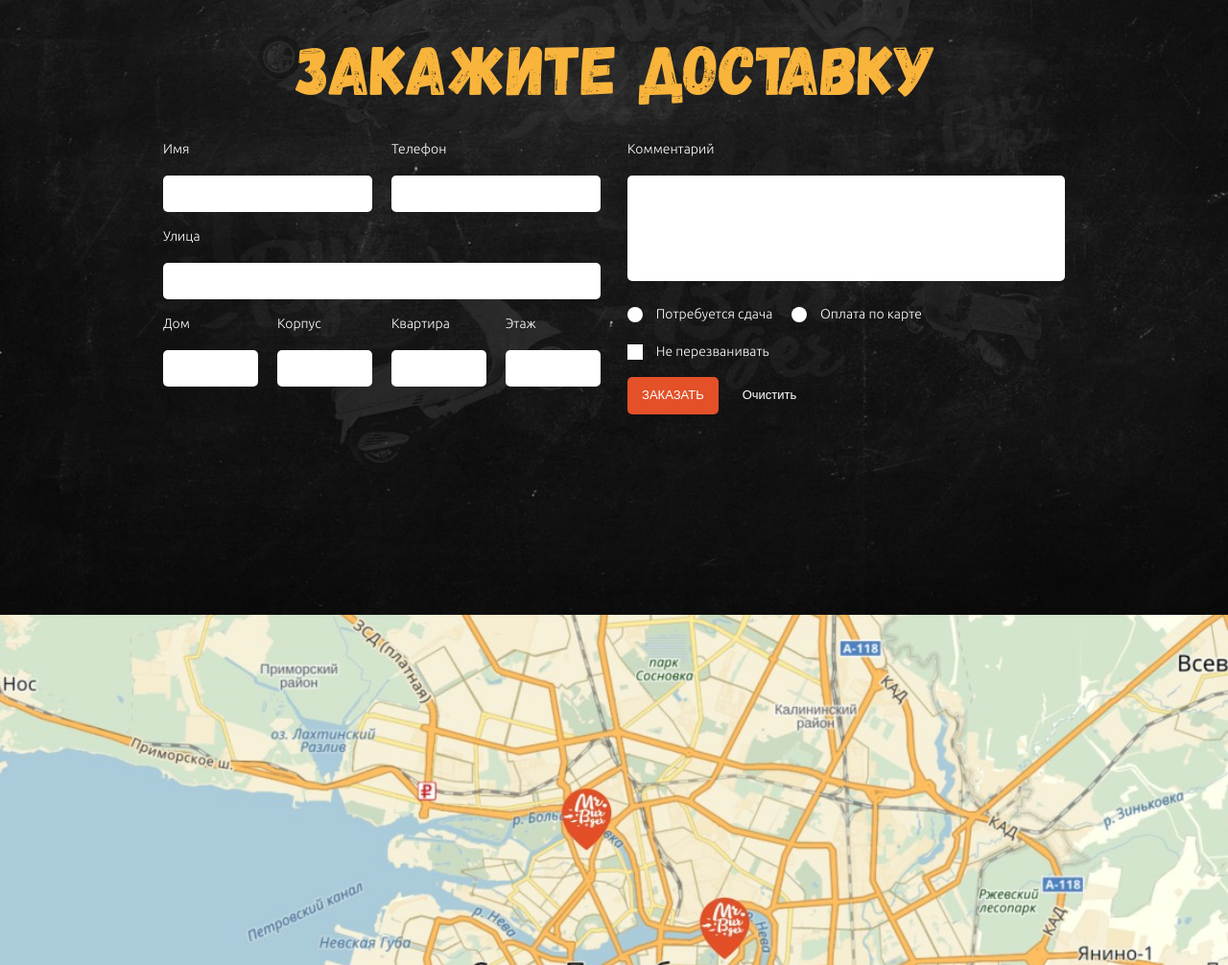
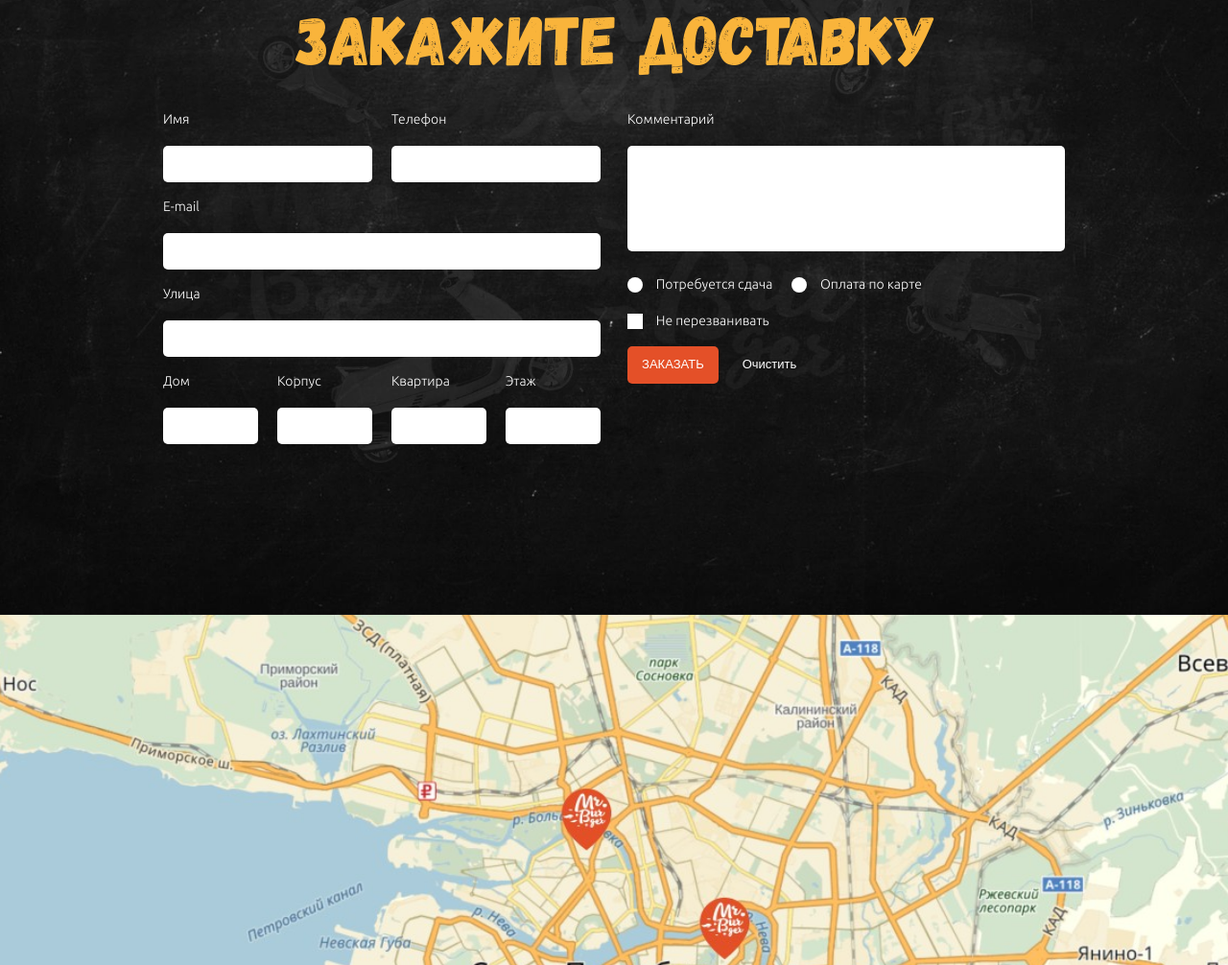
Before and after one commit to Qbic007/burgers, a website: page src/index.html in a window 1280 px wide. Shown: the part 4959-5965 px from the top of the page at 96% size. Drawn offline with nearby package versions, Linux system fonts and the light colour scheme; files that its build step writes are made by us from their sources.

Commit message:
email added

```diff
--- a/src/index.html
+++ b/src/index.html
@@ -606,6 +606,12 @@
                         </div>
                         <div class="order__form-row">
                             <label class="order__form-block">
+                                <div class="order__form-label">E-mail</div>
+                                <input class="order__form-input" name="email" type="text">
+                            </label>
+                        </div>
+                        <div class="order__form-row">
+                            <label class="order__form-block">
                                 <div class="order__form-label">Улица</div>
                                 <input class="order__form-input" name="street" type="text">
                             </label>
```
